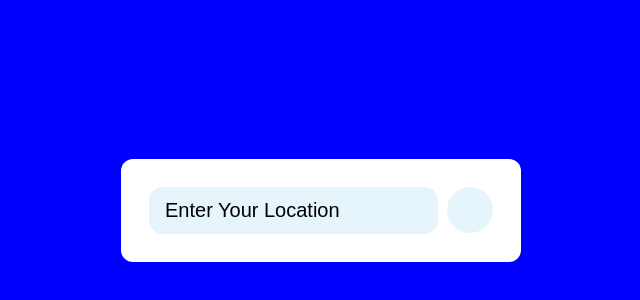
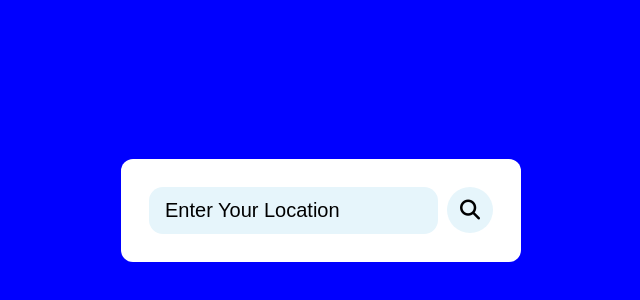
Before and after one commit to praveen-raipuria/weather-app, a plain HTML site: page index.html in a window 1280 px wide. Shown: the part 190-490 px from the top of the page, 319-959 px from the left. Drawn offline with Linux system fonts and the light colour scheme.

Commit message:
index.html

```diff
--- a/index.html
+++ b/index.html
@@ -51,6 +51,7 @@
 
 
     <script src="script.js"></script>
+     <script src="https://kit.fontawesome.com/eae9018cc0.js" crossorigin="anonymous"></script>
 
 </body>
 </html>
```
